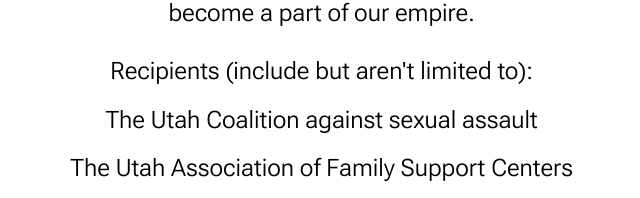
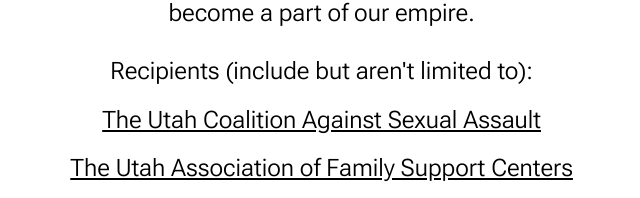
Before and after one commit to cmpt375-2024spring/client-project-beauty-and-bush, a Django app: template BeautyAndBush/webapp/templates/webapp/about.html in a window 1280 px wide. Shown: the part 1327-1525 px from the top of the page, without its empty margins (352-992 px from the left). Run offline with Django 3.2, Linux system fonts and the light colour scheme; the template is opened without the code that fills it, so the values that code supplies are empty; some libraries are stand-ins or nearby versions.

Commit message:
small about page change

```diff
--- a/BeautyAndBush/webapp/static/webapp/about_style.css
+++ b/BeautyAndBush/webapp/static/webapp/about_style.css
@@ -36,6 +36,9 @@
         line-height: 1.6;
         font-family: "Roboto Flex", sans-serif;
         font-size: 24px;
+    }
+    .container p a {
+        color: #000;
     }
     .story {
         padding-top: 20px;
--- a/BeautyAndBush/webapp/templates/webapp/about.html
+++ b/BeautyAndBush/webapp/templates/webapp/about.html
@@ -54,8 +54,8 @@
 
             <div class="recipients">
                 <p>Recipients (include but aren't limited to):</p>
-                <p>The Utah Coalition against sexual assault</p>
-                <p>The Utah Association of Family Support Centers</p>
+                <p><a href="https://www.ucasa.org/">The Utah Coalition Against Sexual Assault</a></p>
+                <p><a href="https://www.familysupportcenter.org/">The Utah Association of Family Support Centers</a></p>
             </div>
         </div>
 
```
